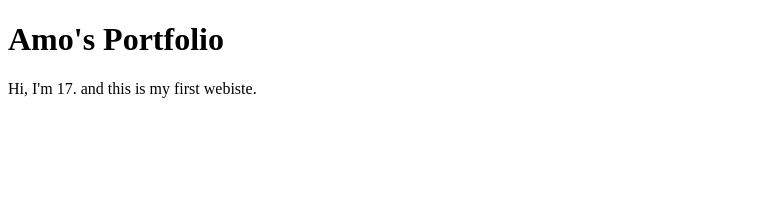
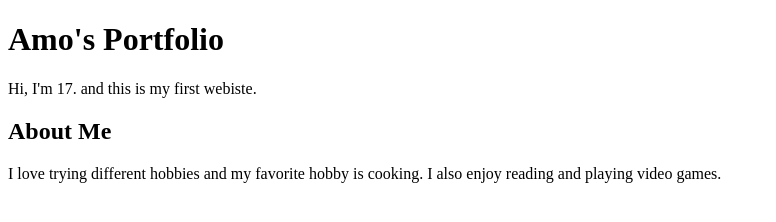
Before and after one commit to AmnaFarooqAF/my-portfolio, a plain HTML site: page index.html in a window 1280 px wide. Shown: the whole page, without its empty margins (0-776 px from the left). Drawn offline with Linux system fonts and the light colour scheme.

Commit message:
added an abt me section

```diff
--- a/index.html
+++ b/index.html
@@ -7,4 +7,8 @@
 		<h1>Amo's Portfolio</h1>
 		<p>Hi, I'm 17. and this is my first webiste.</p>
 	</body>
+</body>
+        <h2>About Me</h2>
+        <p>I love trying different hobbies and my favorite hobby is cooking. I also enjoy reading and playing video games.</p>
+    </body>
 </html>
```
